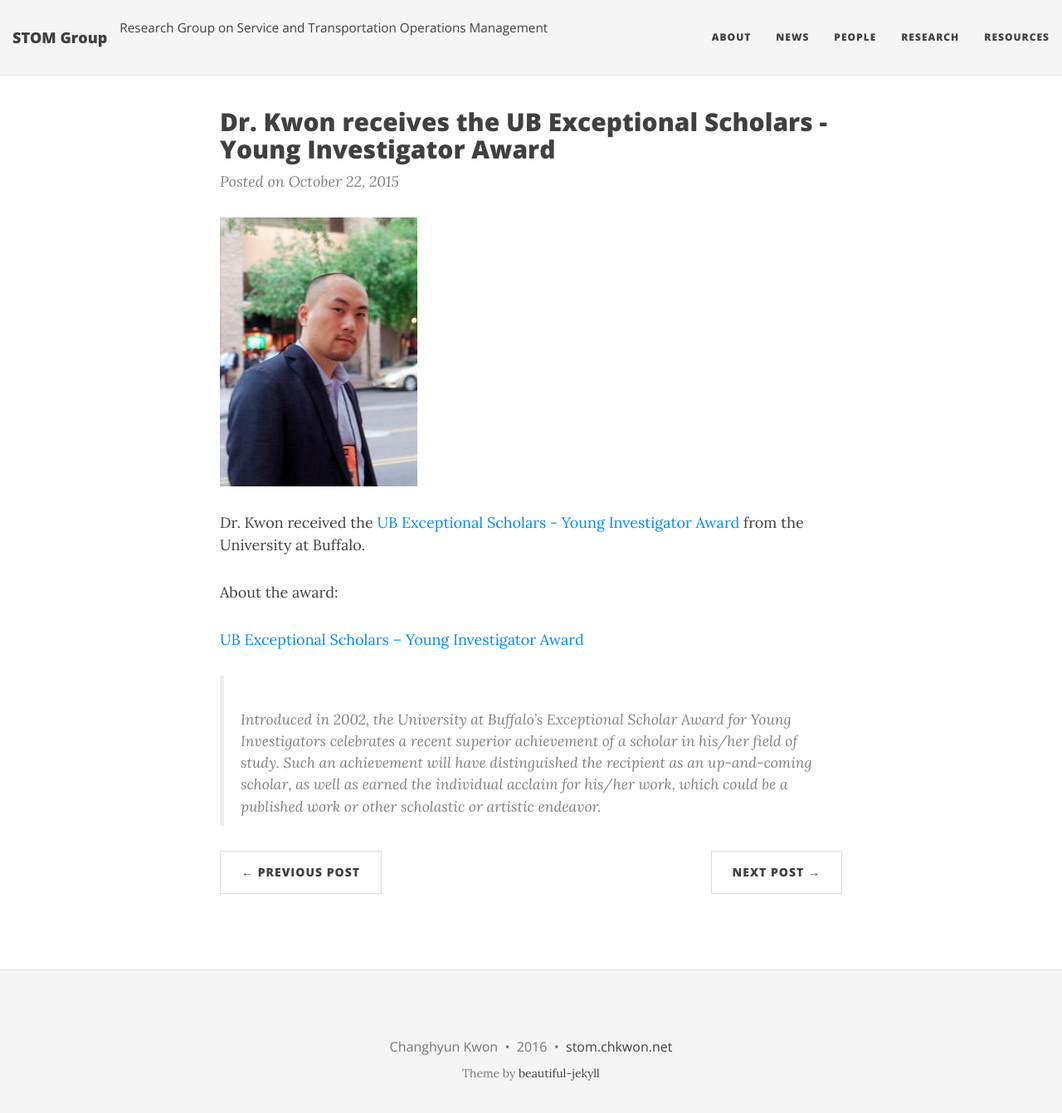
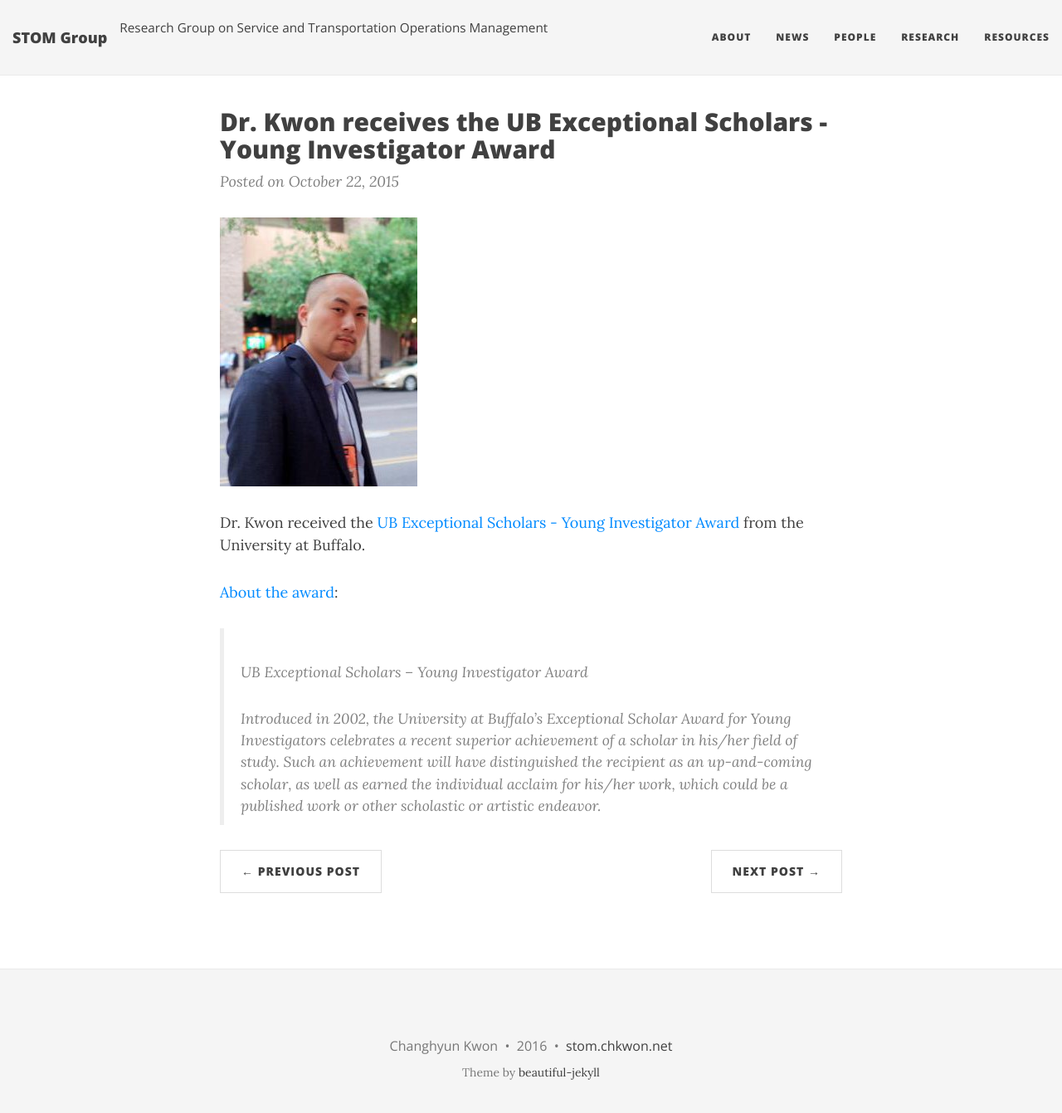
Before and after one commit to STOM-Group/stom.chkwon.net, a Jekyll site: the page built from _posts/2015-10-22-kwon-young-investigator-award.md, in a window 1280 px wide and 1354 px high. Shown: the top 1341 px of the window at 83% size. Built offline with Jekyll 4.4.1, drawn with Linux system fonts in a browser that asks for light colours; nearby versions of some CDN libraries; comment, search, counter and statistics services are not loaded.

Commit message:
news update

```diff
--- a/_posts/2015-10-22-kwon-young-investigator-award.md
+++ b/_posts/2015-10-22-kwon-young-investigator-award.md
@@ -7,8 +7,9 @@ title: Dr. Kwon receives the UB Exceptional Scholars - Young Investigator Award
 
 Dr. Kwon received the [UB Exceptional Scholars - Young Investigator Award](http://celebrate.buffalo.edu/staffhonor.php) from the University at Buffalo.
 
-About the award:
+[About the award](http://celebrate.buffalo.edu/faculty.php):
 
-[UB Exceptional Scholars – Young Investigator Award](http://celebrate.buffalo.edu/faculty.php)
 
+> UB Exceptional Scholars – Young Investigator Award
+>
 > Introduced in 2002, the University at Buffalo's Exceptional Scholar Award for Young Investigators celebrates a recent superior achievement of a scholar in his/her field of study. Such an achievement will have distinguished the recipient as an up-and-coming scholar, as well as earned the individual acclaim for his/her work, which could be a published work or other scholastic or artistic endeavor.
```
